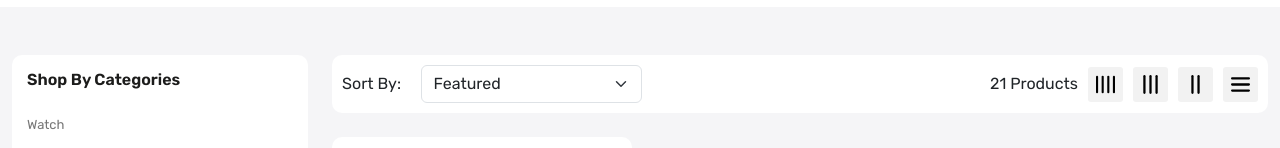
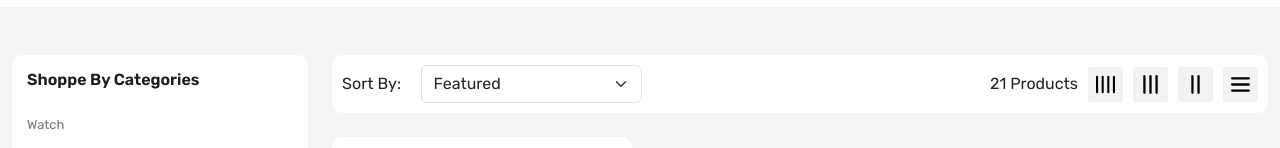
Before and after one commit to jsbiresh/ecommerce-frontend, a React (Create React App) app: page /product in a window 1280 px wide. Shown: the part 298-446 px from the top of the page. Built offline with nearby package versions, Linux system fonts and the light colour scheme.

Commit message:
just checking deployment

```diff
--- a/src/pages/OurStore.jsx
+++ b/src/pages/OurStore.jsx
@@ -19,7 +19,7 @@ const OurStore = () => {
         <div className="row">
           <div className="col-3">
             <div className="filter-card mb-3">
-              <h3 className="filter-title">Shop By Categories</h3>
+              <h3 className="filter-title">Shoppe By Categories</h3>
               <div>
                 <ul className="ps-0">
                   <li>Watch</li>
```
